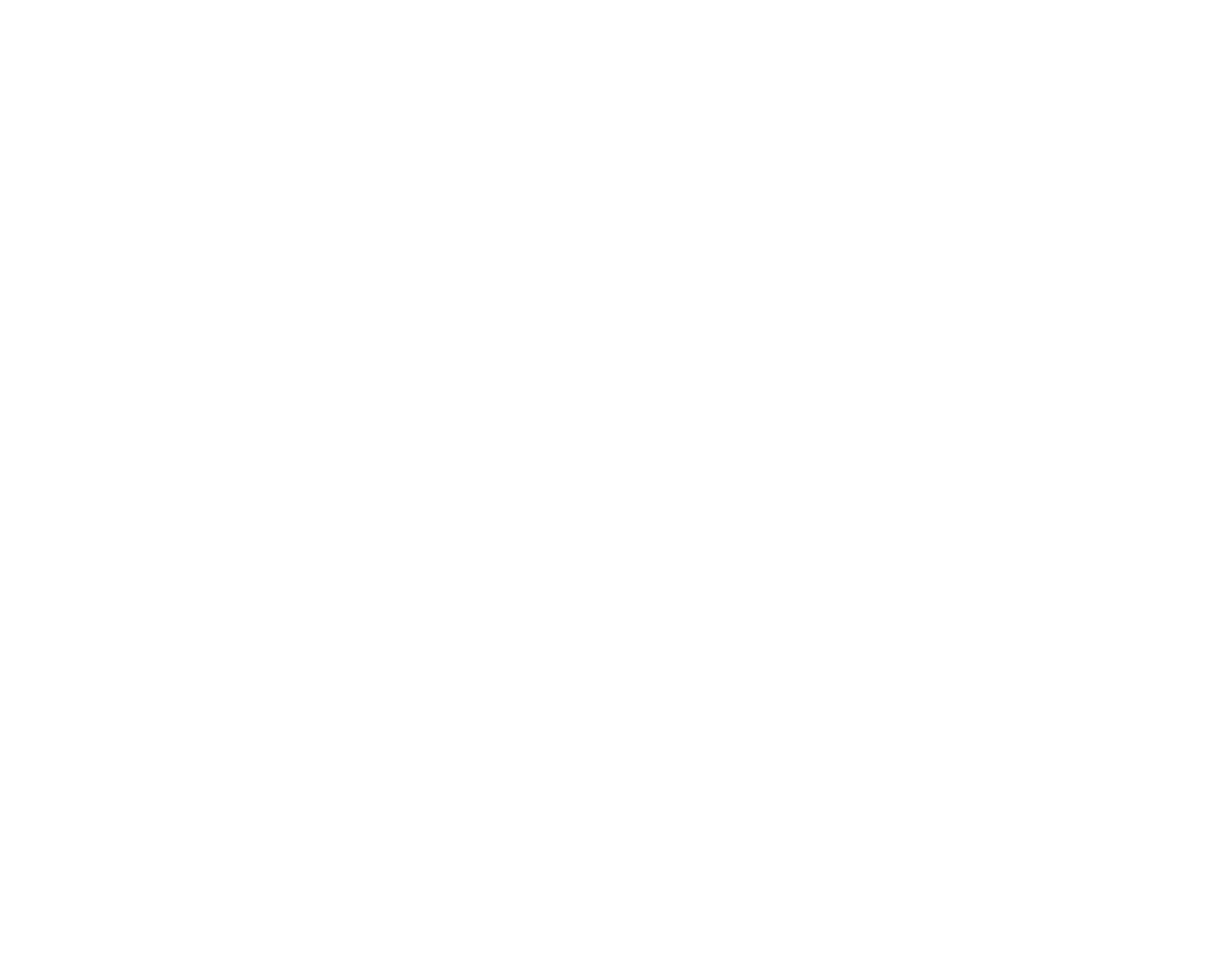
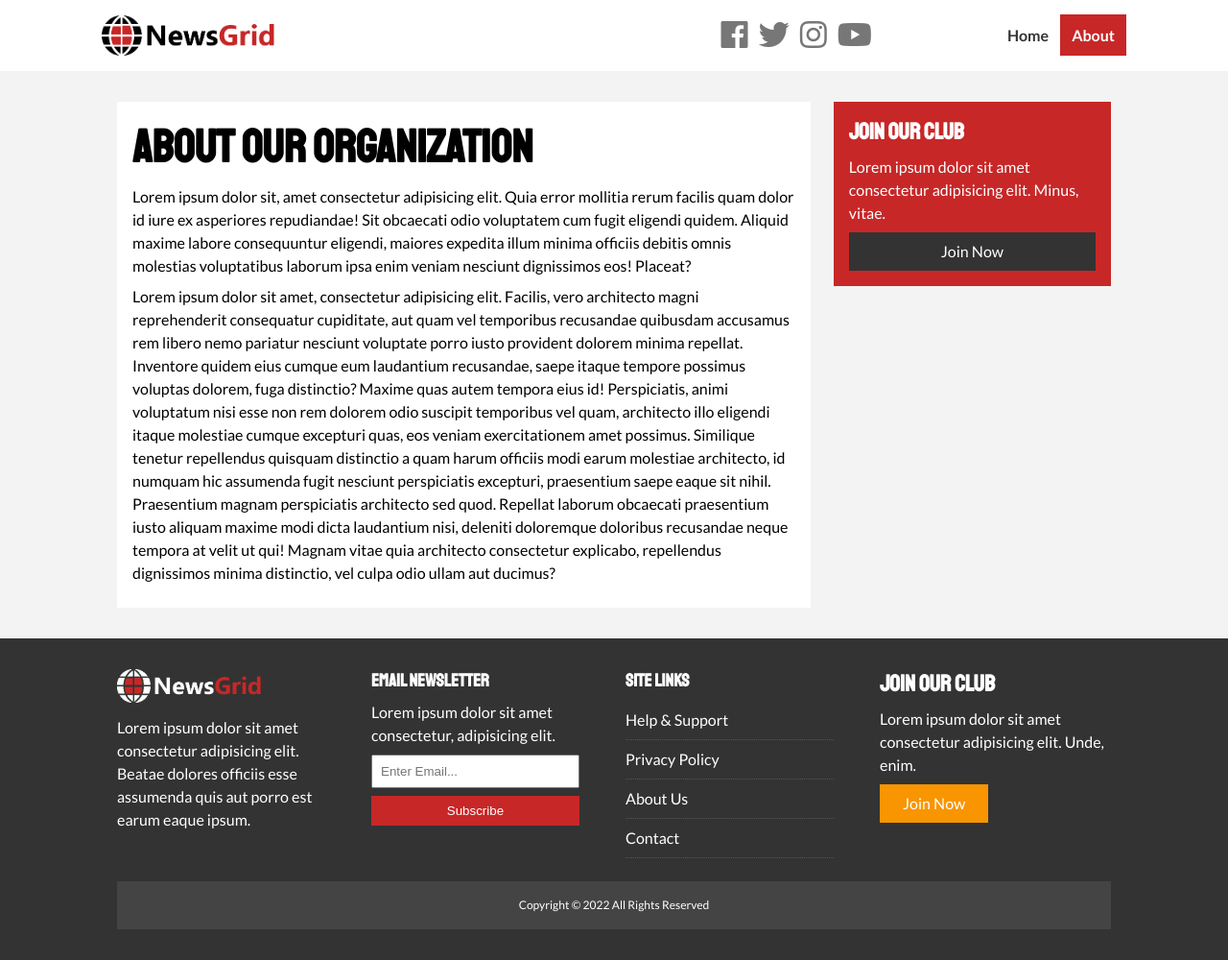
Before and after one commit to chris-rimes/News-Grid, a plain HTML site: page about.html in a window 1280 px wide. Shown: the whole page at 96% size. Before the commit the page ends 800 px from the top, so only its background shows below. Drawn offline with Linux system fonts and the light colour scheme.

Commit message:
Add About Section and Articles

```diff
--- a/about.html
+++ b/about.html
@@ -0,0 +1,106 @@
+<!DOCTYPE html>
+<html lang="en">
+  <head>
+    <meta charset="UTF-8" />
+    <meta http-equiv="X-UA-Compatible" content="IE=edge" />
+    <meta name="viewport" content="width=device-width, initial-scale=1.0" />
+    <title>News Grid | About</title>
+    <link
+      rel="stylesheet"
+      href="https://cdnjs.cloudflare.com/ajax/libs/font-awesome/5.6.3/css/all.min.css"
+      integrity="sha512-f2MWjotY+JCWDlE0+QAshlykvZUtIm35A6RHwfYZPdxKgLJpL8B+VVxjpHJwZDsZaWdyHVhlIHoblFYGkmrbhg=="
+      crossorigin="anonymous"
+      referrerpolicy="no-referrer"
+    />
+    <link rel="stylesheet" href="css/style.css" />
+    <link
+      rel="stylesheet"
+      media="screen and (max-width:768px)"
+      href="css/mobile.css"
+    />
+    <link rel="shortcut icon" type="image/x-icon" href="favicon.ico" />
+  </head>
+  <body>
+    <nav id="main-nav">
+      <div class="container">
+        <img src="imgs/logo.png" alt="NewsGrid" class="logo" />
+        <div class="social">
+          <a href="https://facebook.com" target="_blank"
+            ><i class="fab fa-facebook fa-2x"></i
+          ></a>
+          <a href="https://twitter.com" target="_blank"
+            ><i class="fab fa-twitter fa-2x"></i
+          ></a>
+          <a href="https://instagram.com" target="_blank"
+            ><i class="fab fa-instagram fa-2x"></i
+          ></a>
+          <a href="https://youtube.com" target="_blank"
+            ><i class="fab fa-youtube fa-2x"></i
+          ></a>
+        </div>
+        <ul>
+          <li><a href="index.html">Home</a></li>
+          <li><a href="about.html" class="current">About</a></li>
+        </ul>
+      </div>
+    </nav>
+
+    <section id="about">
+      <div class="container">
+        <div class="page-container">
+          <article class="card">
+            <h1 class="l-heading">About Our Organization</h1>
+            <p>Lorem ipsum dolor sit, amet consectetur adipisicing elit. Quia error mollitia rerum facilis quam dolor id iure ex asperiores repudiandae! Sit obcaecati odio voluptatem cum fugit eligendi quidem. Aliquid maxime labore consequuntur eligendi, maiores expedita illum minima officiis debitis omnis molestias voluptatibus laborum ipsa enim veniam nesciunt dignissimos eos! Placeat?</p>
+            <p>Lorem ipsum dolor sit amet, consectetur adipisicing elit. Facilis, vero architecto magni reprehenderit consequatur cupiditate, aut quam vel temporibus recusandae quibusdam accusamus rem libero nemo pariatur nesciunt voluptate porro iusto provident dolorem minima repellat. Inventore quidem eius cumque eum laudantium recusandae, saepe itaque tempore possimus voluptas dolorem, fuga distinctio? Maxime quas autem tempora eius id! Perspiciatis, animi voluptatum nisi esse non rem dolorem odio suscipit temporibus vel quam, architecto illo eligendi itaque molestiae cumque excepturi quas, eos veniam exercitationem amet possimus. Similique tenetur repellendus quisquam distinctio a quam harum officiis modi earum molestiae architecto, id numquam hic assumenda fugit nesciunt perspiciatis excepturi, praesentium saepe eaque sit nihil. Praesentium magnam perspiciatis architecto sed quod. Repellat laborum obcaecati praesentium iusto aliquam maxime modi dicta laudantium nisi, deleniti doloremque doloribus recusandae neque tempora at velit ut qui! Magnam vitae quia architecto consectetur explicabo, repellendus dignissimos minima distinctio, vel culpa odio ullam aut ducimus?</p>
+          </article>
+          <aside class="card bg-primary">
+            <h2>Join Our Club</h2>
+            <p>Lorem ipsum dolor sit amet consectetur adipisicing elit. Minus, vitae.</p>
+            <a href="#" class="btn btn-dark btn-block">Join Now</a>
+          </aside>
+        </div>
+      </div>
+    </section>
+
+    <!-- Footer -->
+    <footer id="main-footer" class="py-2">
+      <div class="container footer-container">
+        <div>
+          <img src="imgs/logo_light.png" alt="NewsGrid" />
+          <p>
+            Lorem ipsum dolor sit amet consectetur adipisicing elit. Beatae
+            dolores officiis esse assumenda quis aut porro est earum eaque
+            ipsum.
+          </p>
+        </div>
+        <div>
+          <h3>Email Newsletter</h3>
+          <p>Lorem ipsum dolor sit amet consectetur, adipisicing elit.</p>
+          <form>
+            <input type="email" placeholder="Enter Email..." />
+            <input type="submit" value="Subscribe" class="btn btn-primary" />
+          </form>
+        </div>
+        <div>
+          <h3>Site Links</h3>
+          <ul class="list">
+            <li><a href="#">Help & Support</a></li>
+            <li><a href="#">Privacy Policy</a></li>
+            <li><a href="#">About Us</a></li>
+            <li><a href="#">Contact</a></li>
+          </ul>
+        </div>
+        <div>
+          <h2>Join Our Club</h2>
+          <p>
+            Lorem ipsum dolor sit amet consectetur adipisicing elit. Unde, enim.
+          </p>
+          <a href="#" class="btn btn-secondary">Join Now</a>
+        </div>
+        <div>
+          <p>Copyright &copy; 2022 All Rights Reserved</p>
+        </div>
+      </div>
+    </footer>
+  </body>
+</html>
--- a/css/style.css
+++ b/css/style.css
@@ -166,6 +166,10 @@ h6 {
   padding: 3rem;
 }
 
+.l-heading {
+  font-size: 3rem;
+}
+
 .list li {
   padding: .5rem 0;
   border-bottom: #555 dotted 1px;
@@ -174,6 +178,18 @@ h6 {
 
 .list li a:hover {
   color: var(--primary-color) !important;
+}
+
+/* Inner page grid container */
+.page-container {
+  display: grid;
+  grid-template-columns: 5fr 2fr;
+  margin: 2rem 0;
+  gap: 1.5rem;
+}
+
+.page-container > *:first-child {
+  grid-row: 1 /span 3
 }
 
 
@@ -281,6 +297,18 @@ h6 {
   grid-column: 2 / span 2;
 }
 
+#article .meta {
+  display: flex;
+  justify-content: space-between;
+  align-items: center;
+  background: #eee;
+  padding: 0.5rem;
+}
+
+#article .meta .category {
+  margin-top: 0.4rem;
+}
+
 /* Footer */
 #main-footer {
   background: var(--dark-color);
```
Also changed, not shown: article.html (+133 -0 lines).
